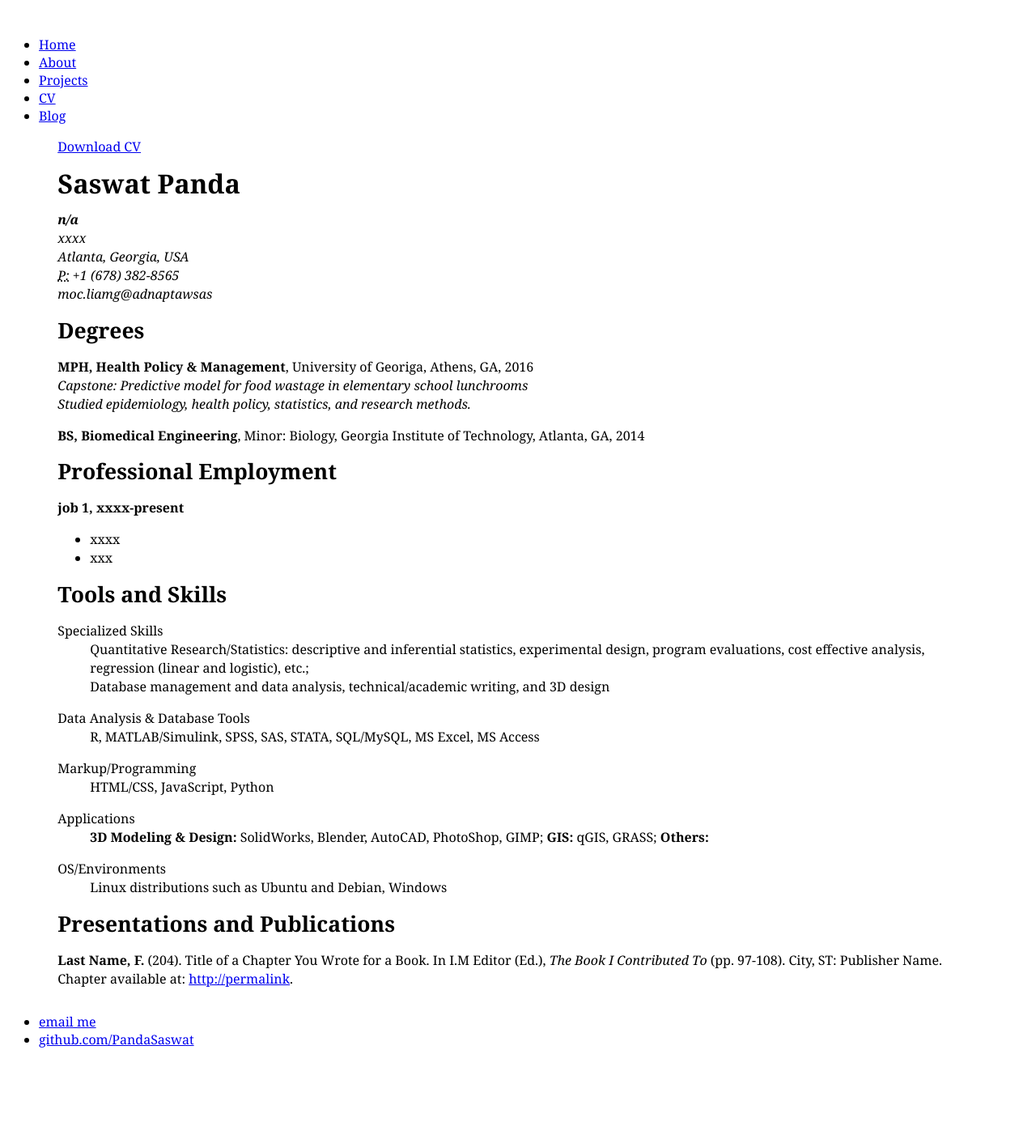
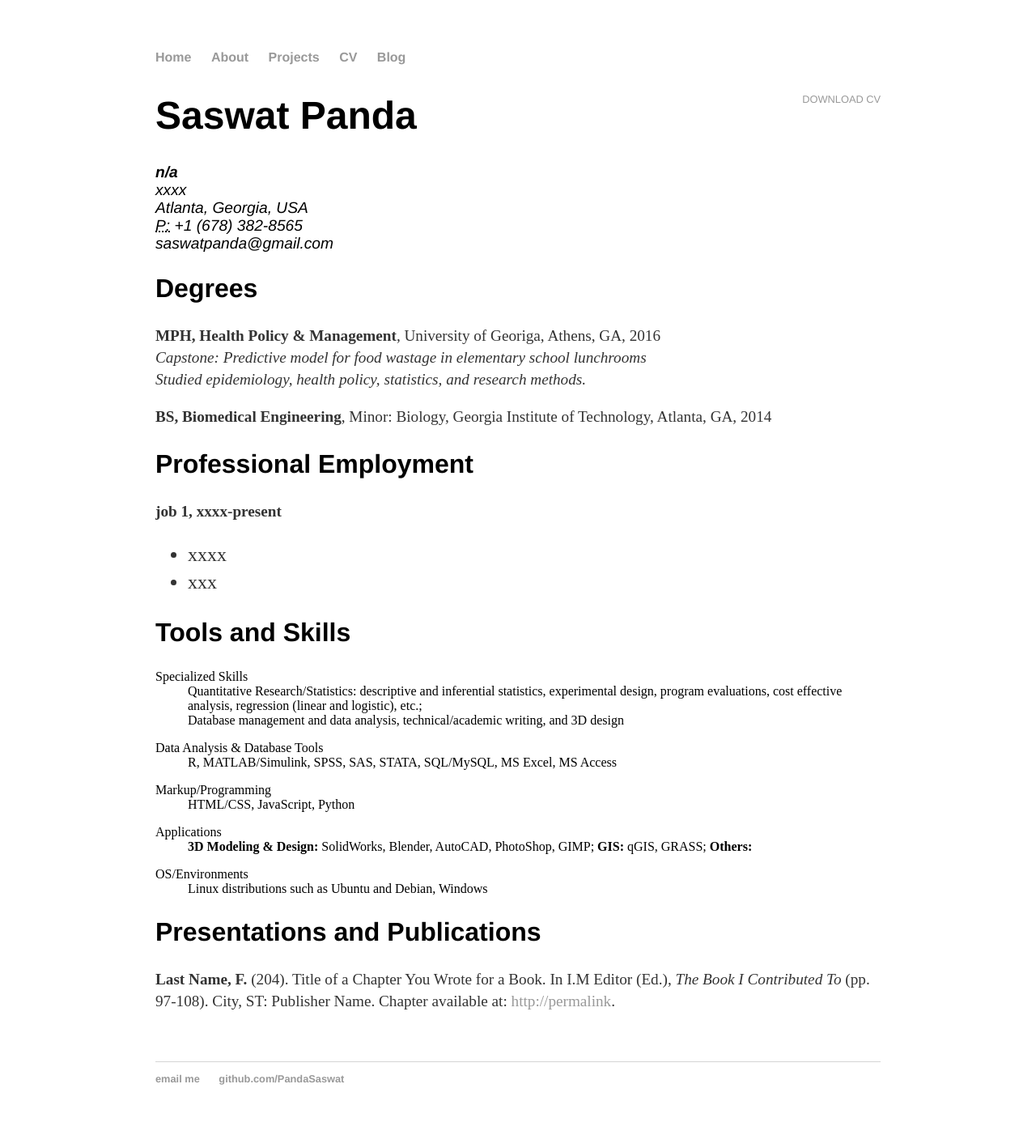
Before and after one commit to saswat/saswat.github.io, a Jekyll site: the page built from cv/index.html, in a window 1280 px wide. Shown: the whole page at 81% size. Built offline with Jekyll 4.4.1, drawn with Linux system fonts in a browser that asks for light colours; before the commit the page ends 1359 px from its top, so only the background shows below that.

Commit message:
Update main.css

```diff
--- a/css/main.css
+++ b/css/main.css
@@ -1,90 +1,29 @@
-body { padding-top: 20px; padding-bottom: 40px; font-family: 'Merriweather', Georgia, Times; font-size: 16px; }
+body { margin: 60px auto; width: 70%; }
 
-h1, h2, h3, h4, h5, h6, .h1, .h2, .h3, .h4, .h5, .h6 { font-family: 'Merriweather', Georgia, Times; font-weight: 700;}
+a { text-decoration: none; color: #999; }
+a:hover { text-decoration: underline; }
 
-blockquote p { font-size: 16px; line-height: 1.6em; }
+p, ul { font-size: 1.5em; line-height: 1.4em; color: #333; }
 
-/* Masthead */
-.header, .footer, .header h3 { font-family: 'Montserrat', Helvetica, sans-serif; text-transform: uppercase; font-weight: normal; }
+h1, h2, h3, h4 { font-family: 'Helvetica', 'Arial', 'Sans-Serif'; }
+h1 { font-size: 3em;  }
+h2 { font-size: 2.7em; }
+h3 { font-size: 2.3em; }
+h4 { font-size: 1.9em; }
 
-/* Navigation */
-h3.text-muted a {text-decoration: none; color: #999999; }
-h3.text-muted a:hover { text-decoration: none; color: #0088cc; }
+nav ul, footer ul { font-size: 1em; font-family: 'Helvetica', 'Arial', 'Sans-Serif'; padding: 0px; list-style: none; font-weight: bold; }
+nav ul li, footer ul li { display: inline; margin-right: 20px; }
 
-img.avatar { margin-bottom: 30px; }
+footer { border-top: 1px solid #d5d5d5; font-size: .8em; }
 
-/* Custom container */
-.container > hr { margin: 30px 0; }
-.container > hr.footer {margin-bottom: 15px; }
-
-/* E-Mail */
-.obfuscate { unicode-bidi: bidi-override; direction: rtl; }
-
-/* Jumbotron */
-.jumbotron { margin: 80px 0; }
-.jumbotron h1 { font-size: 72px; line-height: 1; }
-.jumbotron .btn { font-size: 21px; padding: 14px 24px; }
-.marketing p { line-height: 25px; }
-.marketing p.lead { line-height: 30px; }
-
-/* Notes */
-.notelist { width: 600px; margin: 0 auto; }
-ul.listnotes { margin: 0 auto; }
-ul.listnotes li {line-height: 30px; }
-
-/* Note */
-.note, .contact, .about, .error, .swatches { width: 85%; margin: 0 auto; line-height: 26px; }
-.note h2.date, .swatch-log h2.date { font-size: 24.5px; font-weight: 300; font-style: italic; }
-
-/* Swatches */
-.swatch-log h2.date { margin-bottom: 30px; }
-.swatch-log { margin: 30px auto 70px; height: 140px; }
-ul.swatch { list-style: none; margin: 0 auto; padding: 0; height: 50px; }
-ul.swatch li { text-transform: uppercase; display: inline; float: left; height: 80px; width: 75px; text-indent: -9999px; font-size: 14px; text-align: center; font-family: 'Montserrat', Helvetica, sans-serif; background-image: url(/img/glass.png); background-repeat: repeat-x; background-position: 0 50%;}
-ul.swatch li:hover { height: 75px; width: 75px; vertical-align: middle; text-indent: 0; }
-/*
-ul.swatch li:last-child { webkit-border-top-right-radius: 9px; -webkit-border-bottom-right-radius: 9px; -moz-border-radius-topright: 9px; -moz-border-radius-bottomright: 9px; border-top-right-radius: 9px; border-bottom-right-radius: 9px; }
-ul.swatch li:first-child { webkit-border-top-left-radius: 9px; -webkit-border-bottom-left-radius: 9px; -moz-border-radius-topleft: 9px; -moz-border-radius-bottomleft: 9px; border-top-left-radius: 9px; border-bottom-left-radius: 9px; }
-*/
-.swatch-log p { font-size: 14px; clear: left; margin-top: 10px; font-family: 'Montserrat', Helvetica, sans-serif; text-transform: uppercase; }
-.clear { clear: both; height: 20px; }
+/* Blog */
+ul.posts { margin: 20px auto 40px; font-size: 1.5em; }
+ul.posts li { list-style: none; }
 
 /* CV */
-.cv {line-height: 23px; width: 90%; margin: 0 auto;}
-.cv li { line-height: 23px; }
-.cv h2 { font-size: 26.5px; }
-.cv h1 { font-size: 32.5px; }
-
-.notes, .contact, .about, .cv, .error, .swatches { margin-bottom: 30px; }
-
-/* Contact */
-iframe {font-family: 'Merriweather', Georgia, Times; font-size: 16px;}
-
-/* About */
-.about ul.list-unstyled li { line-height: 30px; text-indent: -30px; margin-left: 30px;}
-
-/* Guides */
-.guide { width: 90%; margin: 0 auto 60px auto; line-height: 26px;}
-.guide .title { padding: 100px 30px 0px; width: 100%; height: 60%; margin-bottom: 40px; background: #d5d5d5; color: #428bca; }
-.guide .title h1 { font-size: 46px; color: #181818; }
-.guide p { margin: 0 0 1em;  }
-.guide img { border: solid 1px #d5d5d5; border-radius: 4px; margin: 40px auto; display: block; }
-.guide .notes { font-size: 12px; }
-.guide .notes h2 { font-size: 14px; }
-
-/* Code */
-pre.prettyprint { padding: 10px !important; margin: 40px; font-size: 12px;}
-
-.step { border-radius: 50%;
-	-moz-border-radius: 50%;
-	-webkit-border-radius: 50%;
-	width: 35px;
-	height: 35px;
-	background: #4679BD;
-	color: #FFF;
-	float: left;
-	text-align: center;
-	font-size: 24px;
-	padding-top: 5.5px;
-	margin: 5px 15px 0px 0px;
-	font-family: 'Montserrat', Helvetica, sans-serif; }
+.cv { margin: 0px 0px 60px; }
+.cv h1 { font-size: 3em; }
+.cv h2 { font-size: 2em; }
+.cv address, .cv .download { font-family: 'Helvetica', 'Arial', 'Sans-Serif'; }
+.cv address, .cv p { font-size: 1.2em; }
+.cv .download { float: right; font-size: .8em; text-transform: uppercase; }
```
